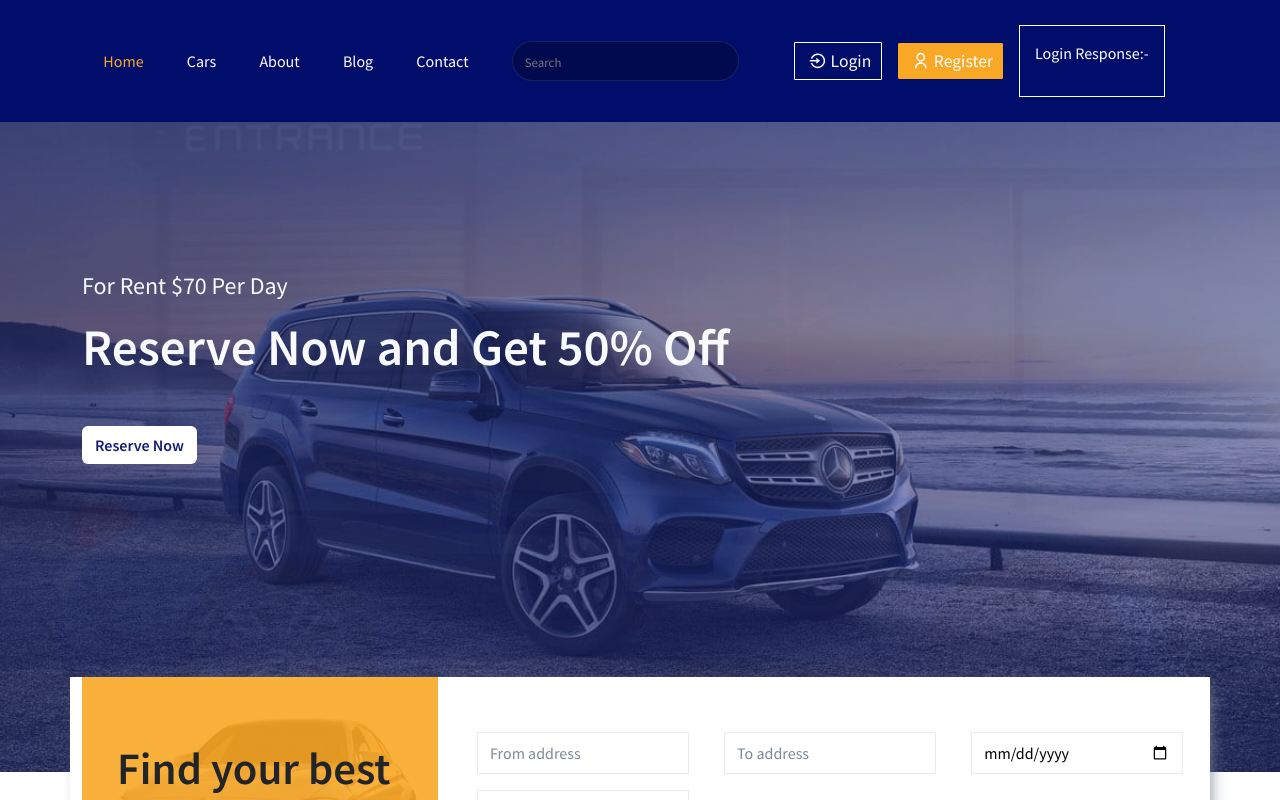
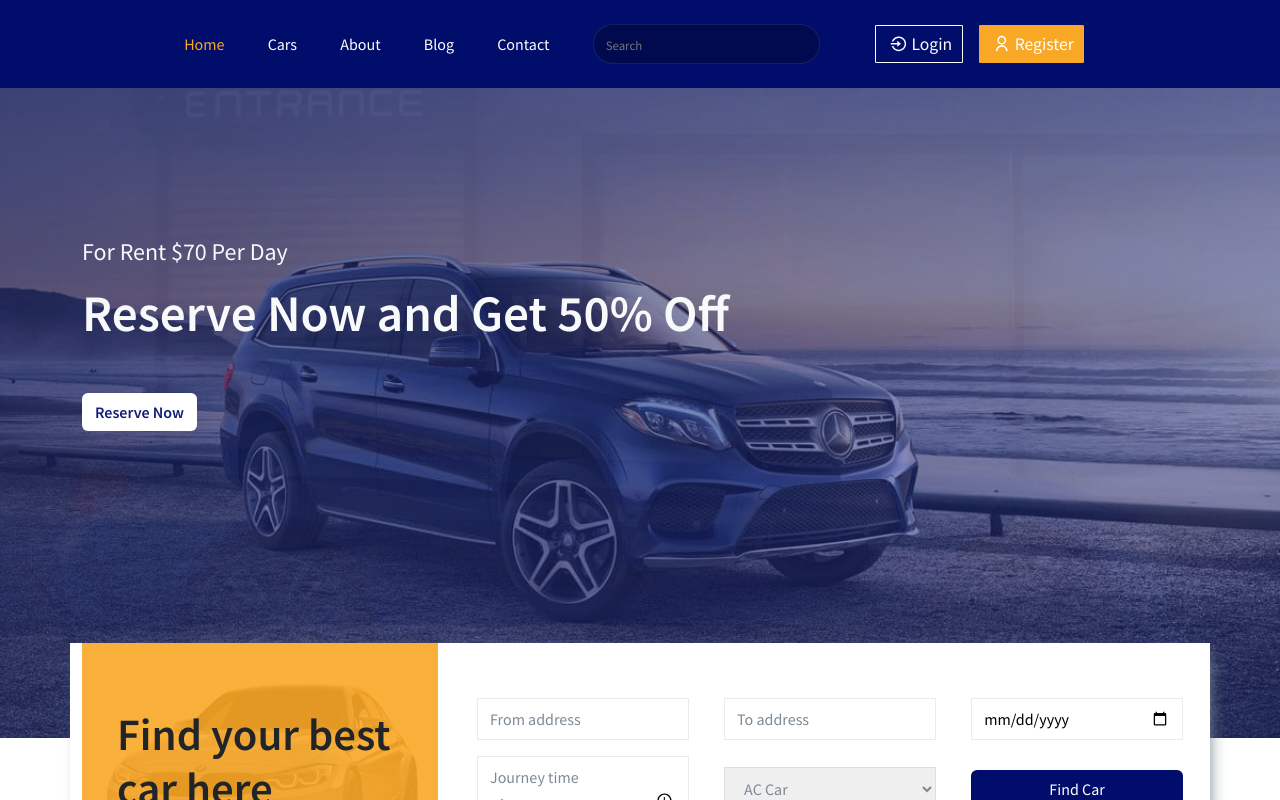
Before and after one commit to Parthgujjar2060/luxe-react-repo, a React (Create React App) app: page /home in a window 1280 px wide. Shown: the top 800 px of the page. Built offline with nearby package versions, Linux system fonts and the light colour scheme.

Commit message:
Updates header to hide buttons and support logout 'Right-Nav'

```diff
--- a/src/components/Header/Header.jsx
+++ b/src/components/Header/Header.jsx
@@ -1,4 +1,4 @@
-import React, { useRef, useState, useEffect } from "react";
+import React, { useRef, useState, useEffect, useId } from "react";
 import { RiLoginCircleLine, RiUserLine } from "react-icons/ri";
 import { Container, Row, Col } from "reactstrap";
 import { Link, NavLink } from "react-router-dom";
@@ -31,23 +31,46 @@ const navLinks = [
 const Header = ({ loginResponse }) => {
   const menuRef = useRef(null);
   const [userId, setUserID] = useState("");
-  const [sessionToken, setSessionToken] = useState();
+  const [sessionToken, setSessionToken] = useState(null);
   const [showMenu, setShowMenu] = useState(false);
 
-  useEffect(() => {
+
+
   const fetchUserData = async () => {
     try {
       const userData = await getuserData(sessionToken);
-        setUserID(`${userData.firstName} ${userData.lastName}`);
+      setUserID(`${userData.user.fname} ${userData.user.lname}`);
+      console.log("User Data:", userData);
     } catch (error) {
       console.error("Error fetching user data:", error);
     }
   };
 
-    if (sessionToken) {
+  useEffect(() => {
+
+    // get the token from local storage
+    const token = localStorage.getItem("token");
+    if (token) {
+      try {
         fetchUserData();
+      } catch (error) {
+        console.error("Error fetching user data:", error);
       }
+      setSessionToken(token);
+    }
+
+    // set the token in the state
+    setSessionToken(token);
+
+
   }, [sessionToken]);
+
+
+  const logOut = () => {
+    localStorage.removeItem("token");
+    window.location.href = "/home";
+  };
+
 
   return (
     <header className="header">
@@ -82,7 +105,18 @@ const Header = ({ loginResponse }) => {
                   <Row>
                     <Col lg="12" md="12" sm="6">
                       <div className="header__top__right d-flex align-items-center justify-content-end gap-3">
+                        {
 
+                          console.log("userId", userId)
+                        }
+                        {sessionToken ?
+                          <div className="responseLogin">
+                            <p>Hello, {userId}</p>
+                          </div> : (
+                            <div style={{
+                              display: "flex",
+                              gap: "1rem",
+                            }}>
                               <Link to="/login" className="login_left d-flex align-items-center gap-1">
                               <i className="ri-login-circle-line"></i> <RiLoginCircleLine /> Login
                             </Link>
@@ -90,9 +124,15 @@ const Header = ({ loginResponse }) => {
                             <Link to="/Signup" className="signup_left d-flex align-items-center gap-1">
                               <i className="ri-user-line"></i> <RiUserLine /> Register
                             </Link>
-                        <div className="responseLogin">
-                          <p>Login Response:- {loginResponse}</p>
                             </div>
+                          )
+                        }
+
+                        {
+                         sessionToken ? <Link className="login_left d-flex align-items-center gap-1" onClick={logOut}>
+                            <i className="ri-user-line"></i> <RiUserLine /> Logout
+                          </Link> : null
+                        }
                       </div>
                     </Col>
                   </Row>
```
Lines whose indentation alone changed are shown as unchanged.
